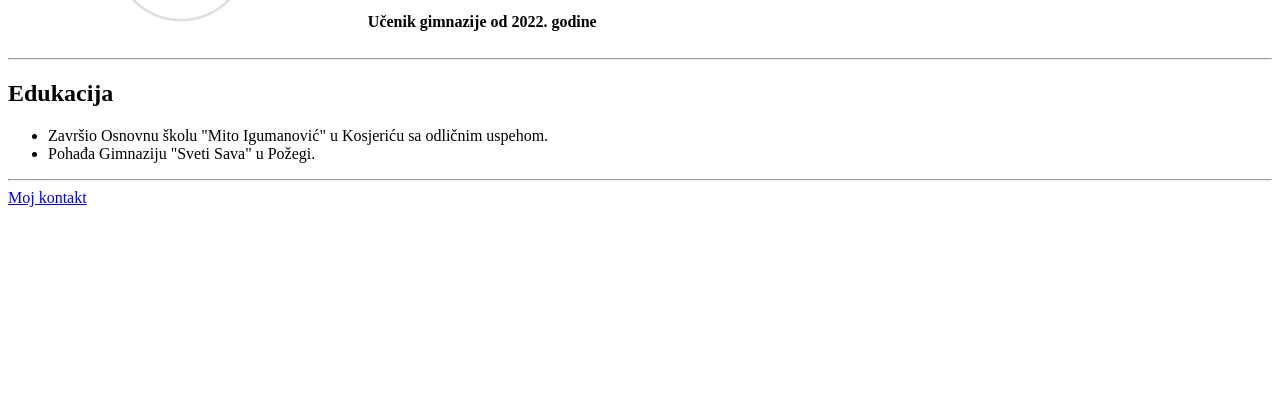
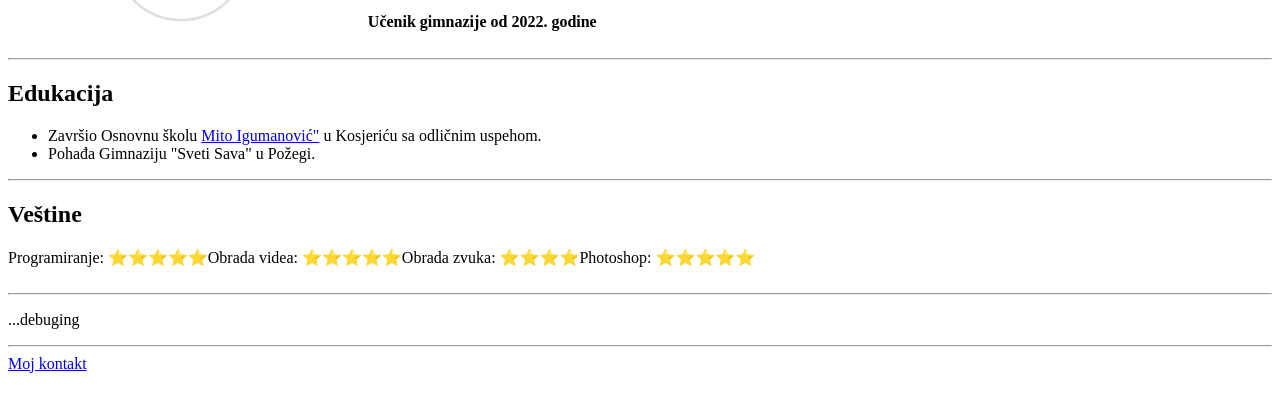
Before and after one commit to 23Nikola007/PrimenaRacunara-Nikola, a plain HTML site: page index.html in a window 1280 px wide. Shown: the part 146-558 px from the top of the page. Drawn offline with Linux system fonts and the light colour scheme.

Commit message:
Update index.html

```diff
--- a/index.html
+++ b/index.html
@@ -22,9 +22,27 @@
     <h2><b>Edukacija</b></h2>
 
     <ul>
-        <li>Završio Osnovnu školu "Mito Igumanović" u Kosjeriću sa odličnim uspehom.</li>
+        <li>Završio Osnovnu školu <a href=https://migumanovic.edu.rs/">Mito Igumanović"</a> u Kosjeriću sa odličnim uspehom.</li>
         <li>Pohađa Gimnaziju "Sveti Sava" u Požegi.</li>
     </ul>
+
+    <hr>
+
+    <h2>Veštine</h2>
+    <table>
+        <th>
+            <tr>Programiranje: ⭐⭐⭐⭐⭐</tr>
+            <tr>Obrada videa: ⭐⭐⭐⭐⭐</tr>
+        </th>
+        <th>
+            <tr>Obrada zvuka: ⭐⭐⭐⭐</tr>
+            <tr>Photoshop: ⭐⭐⭐⭐⭐</tr>
+        </th>
+    </table>
+
+    <hr>
+
+    <p>...debuging</p>
 
     <hr>
 
```
